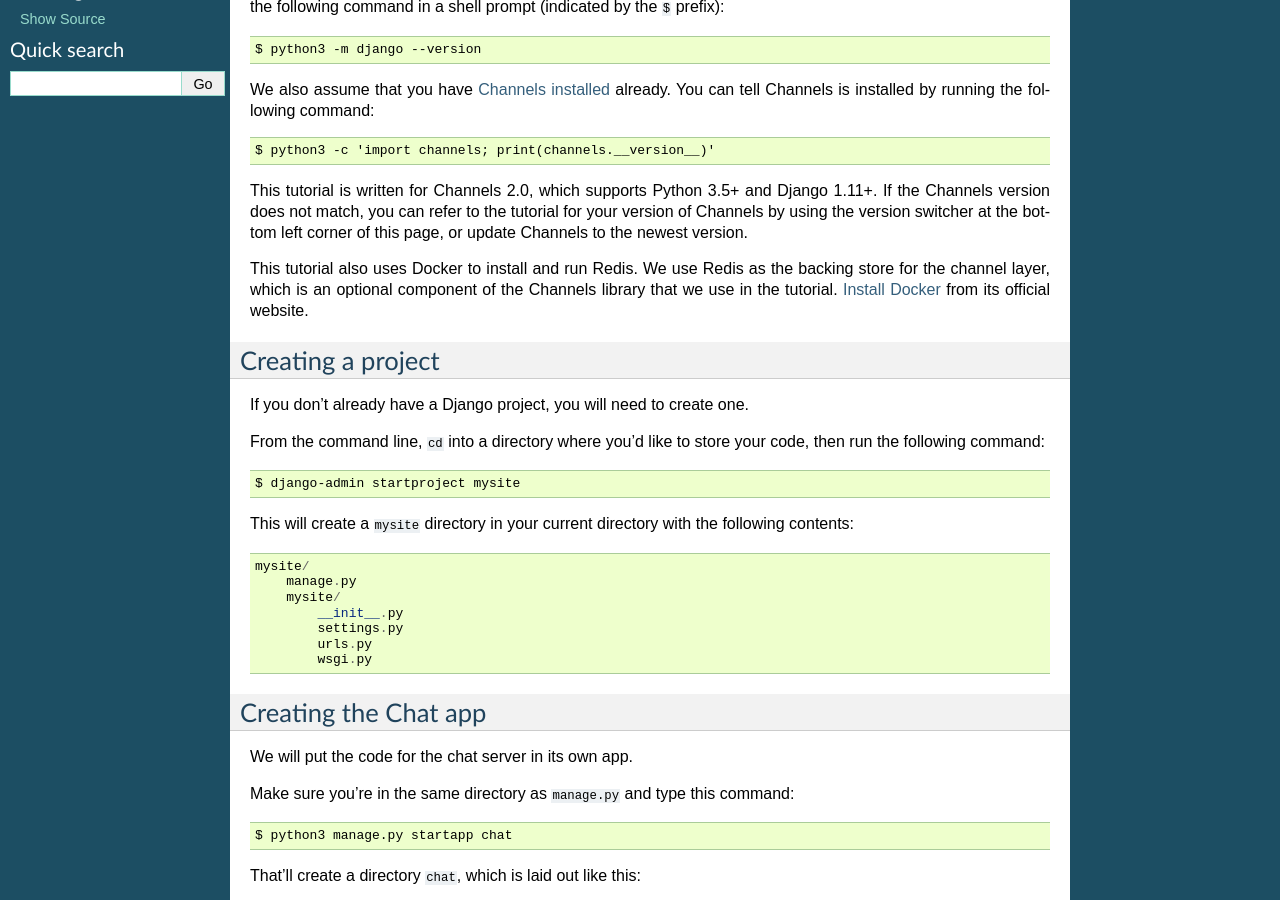
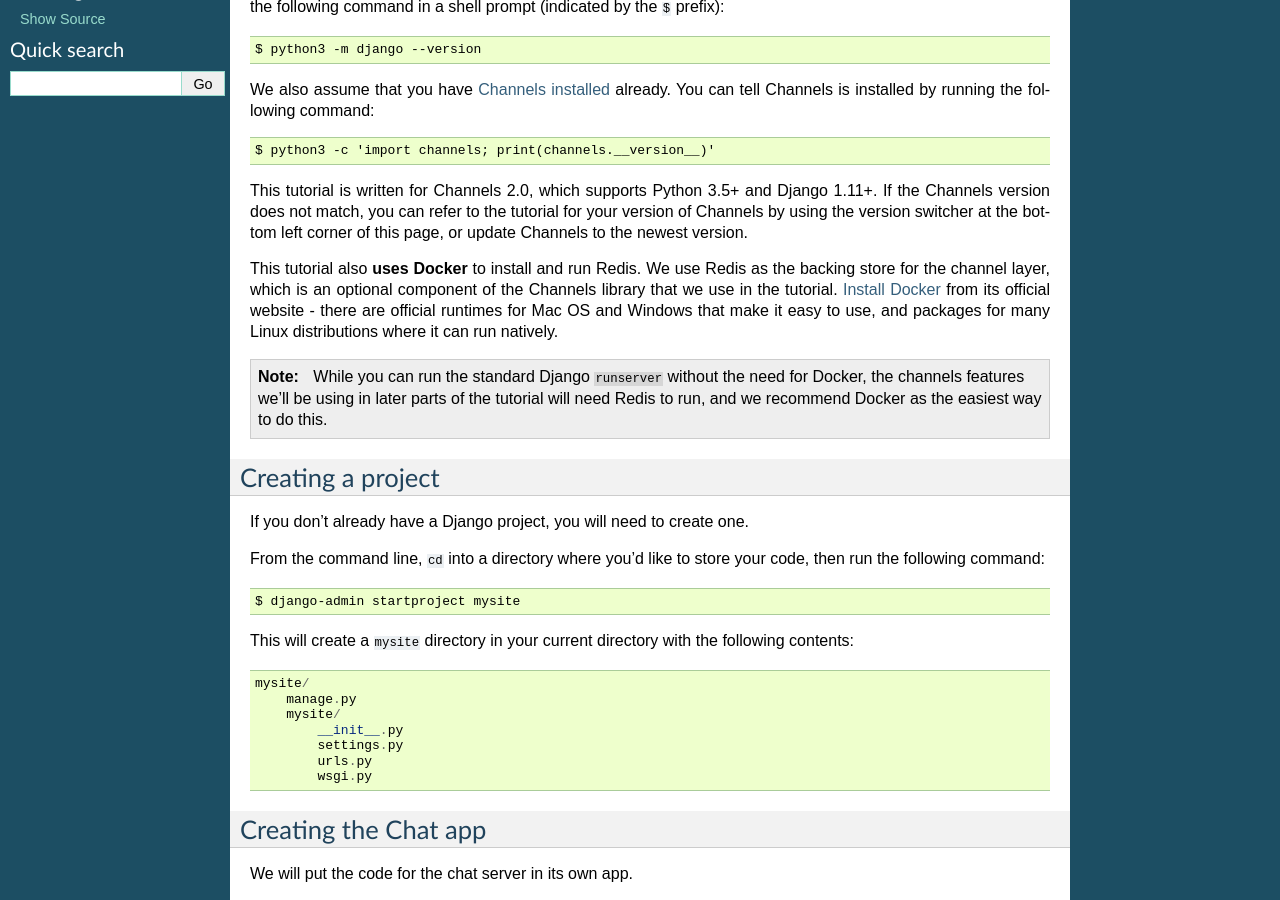
Before and after one commit to phillipchain/DjangoChannels, a Sphinx documentation site: the page built from docs/tutorial/part_1.rst, in a window 1280 px wide and 900 px high, scrolled down 325 px. Built offline with Sphinx 7.4.7, drawn with Linux system fonts in a browser that asks for light colours.

Commit message:
Fixed #1063: Fixed up Docker section in first part of tutorial

```diff
--- a/docs/tutorial/part_1.rst
+++ b/docs/tutorial/part_1.rst
@@ -29,10 +29,18 @@
 your version of Channels by using the version switcher at the bottom left corner
 of this page, or update Channels to the newest version.
 
-This tutorial also uses Docker to install and run Redis. We use Redis as the
+This tutorial also **uses Docker** to install and run Redis. We use Redis as the
 backing store for the channel layer, which is an optional component of the
 Channels library that we use in the tutorial. `Install Docker`_ from its
-official website.
+official website - there are official runtimes for Mac OS and Windows that
+make it easy to use, and packages for many Linux distributions where it can
+run natively.
+
+.. note::
+    While you can run the standard Django ``runserver`` without the need
+    for Docker, the channels features we'll be using in later parts of the
+    tutorial will need Redis to run, and we recommend Docker as the easiest
+    way to do this.
 
 .. _the Django tutorial: https://docs.djangoproject.com/en/2.0/intro/tutorial01/
 .. _Django installed: https://docs.djangoproject.com/en/2.0/intro/install/
```
